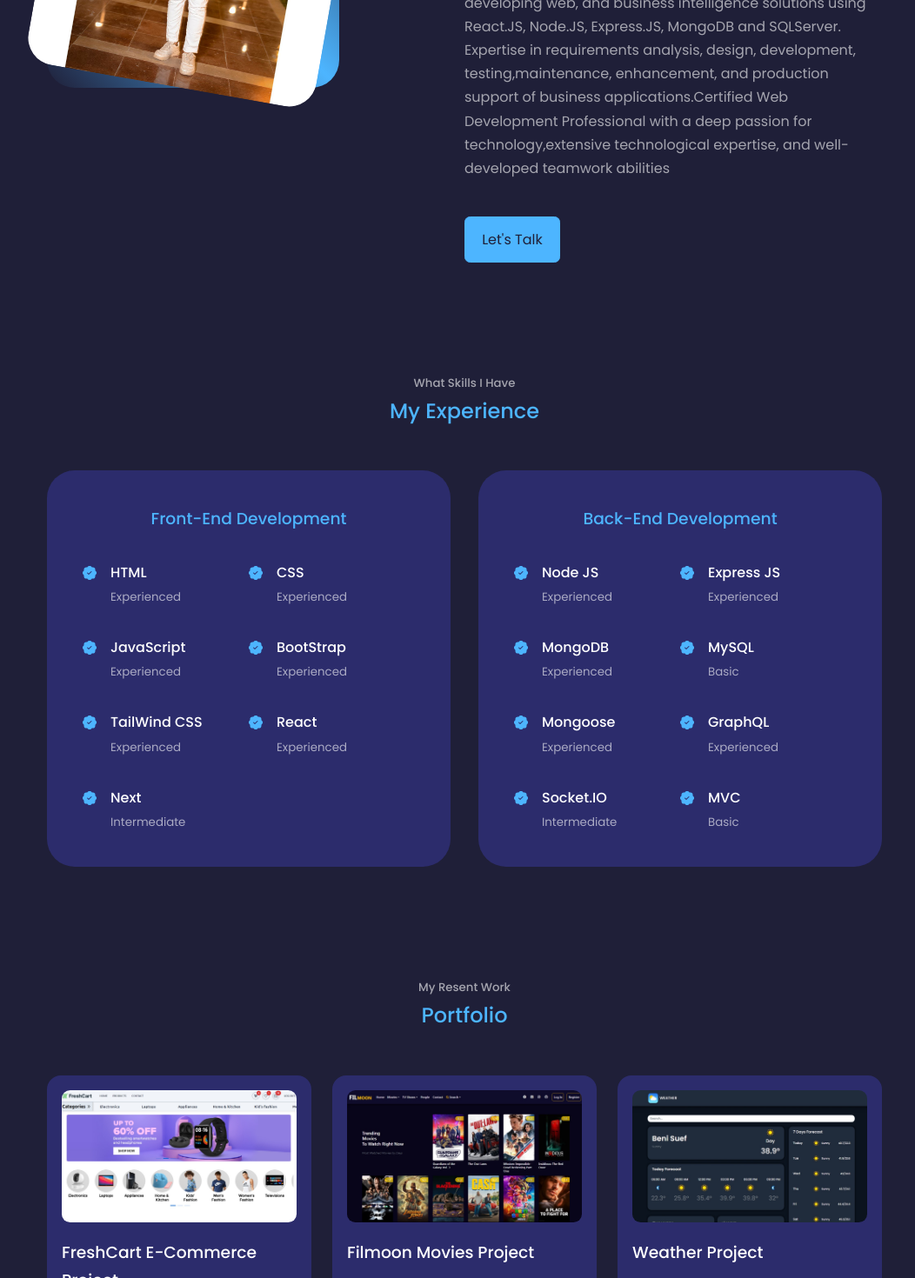
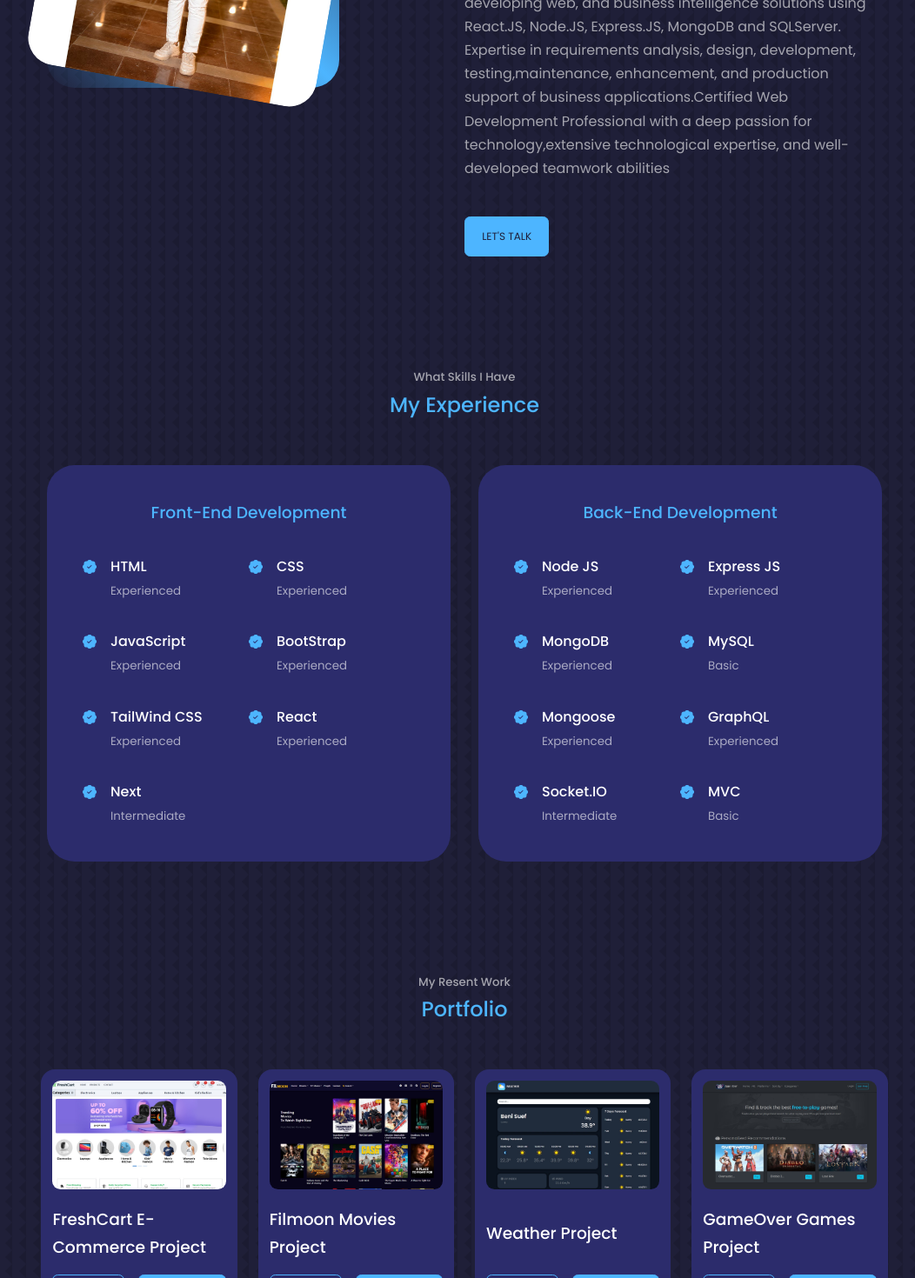
Before and after one commit to MohamedSaber55/portfolio, a React (Create React App) app: page / in a window 1280 px wide. Shown: the part 1330-2800 px from the top of the page at 87% size, without its empty margins (106-1158 px from the left). Built offline with nearby package versions, Linux system fonts and the light colour scheme.

Commit message:
new background

```diff
--- a/src/components/Header/header.css
+++ b/src/components/Header/header.css
@@ -24,7 +24,7 @@ header {
     gap: 1.2rem;
     justify-content: center;
     text-transform: uppercase;
-    font-size: 0.75rem;
+    /* font-size: 0.75rem; */
 }
 
 
--- a/src/components/Portfolio/portfolio.css
+++ b/src/components/Portfolio/portfolio.css
@@ -1,17 +1,21 @@
 .portfolio__container {
     display: grid;
-    grid-template-columns: repeat(3, 1fr);
+    grid-template-columns: repeat(4, 1fr);
     /* gap: 2.5rem */
-    gap: 1.5rem
+    gap: 1.5rem;
+    justify-content: center;
 }
 
 .portfolio__item {
     background: var(--color-bg-variant);
-    padding: 1rem;
+    padding: 0.75rem;
     /* border-radius: 2rem; */
     border-radius: 1rem;
     border: 1px solid transparent;
-    transition: var(--transition)
+    transition: var(--transition);
+    display: flex;
+    flex-direction: column;
+    justify-content: space-between;
 }
 
 .portfolio__item:hover {
@@ -23,7 +27,7 @@
     /* border-radius: 1.5rem; */
     border-radius: 0.6rem;
     overflow: hidden;
-    aspect-ratio: 16/9;
+    aspect-ratio: 16/10;
 }
 
 .portfolio__item h3 {
--- a/src/index.css
+++ b/src/index.css
@@ -38,6 +38,7 @@ body {
   background: var(--color-bg);
   color: var(--color-white);
   line-height: 1.7;
+  background-image: url("./assets/download.png");
 }
 
 /* General Styles */
@@ -96,6 +97,8 @@ a:hover {
   cursor: pointer;
   border: 1px solid var(--color-primary);
   transition: var(--transition);
+  text-transform: uppercase;
+  font-size: 0.75rem;
 }
 
 .btn:hover {
```
Also changed, not shown: src/assets/download.png (added).
